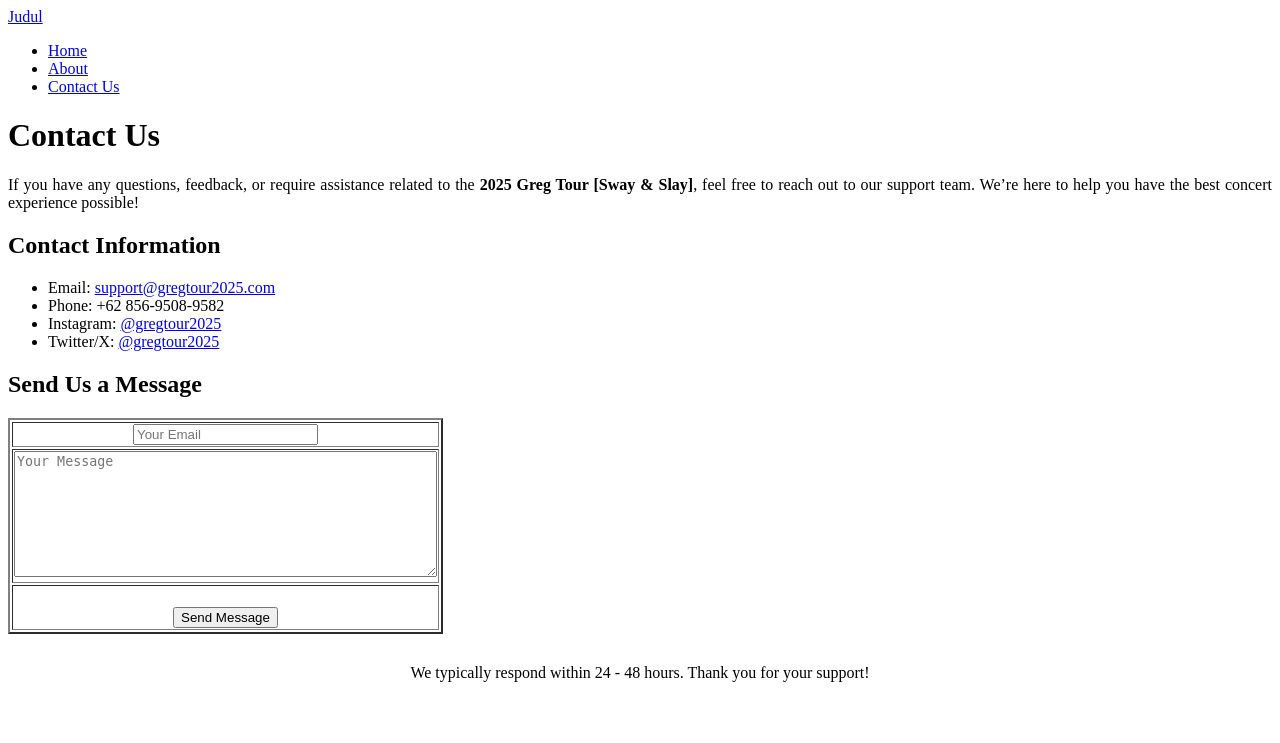
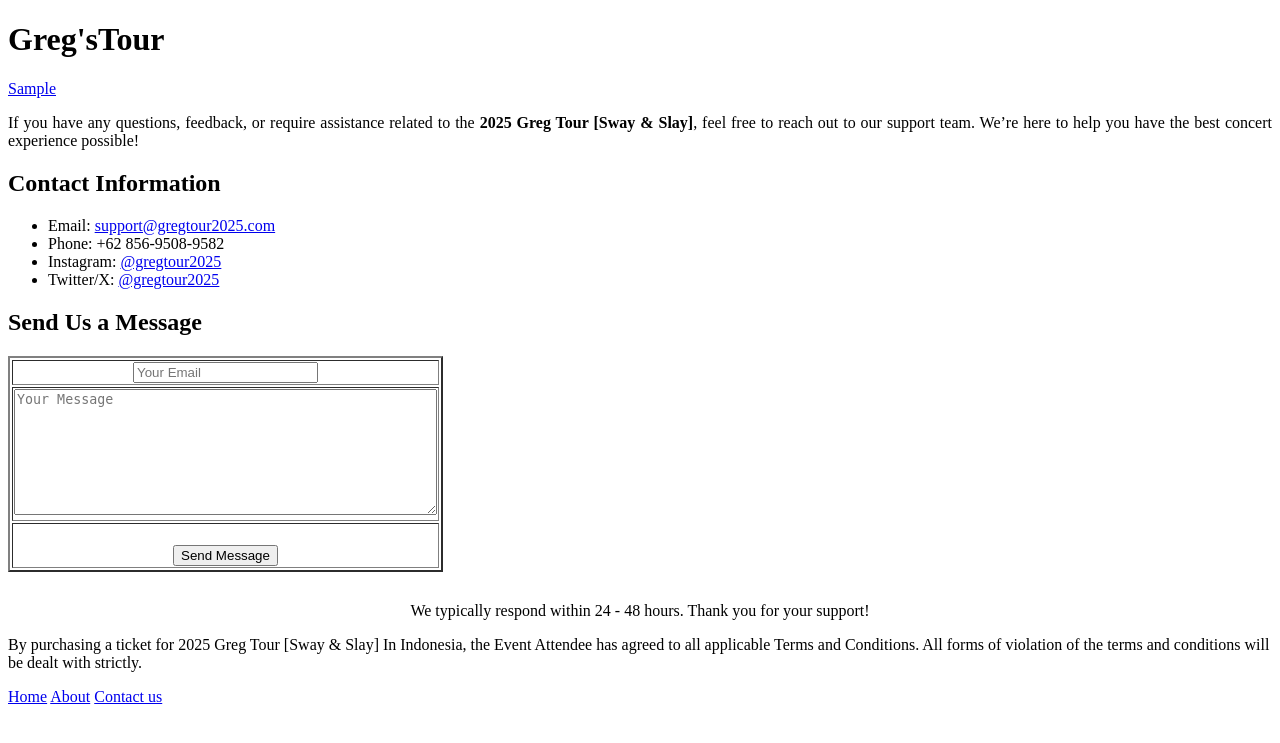
Before and after one commit to JustinCostandinos916/UASProject, a Flask app: template Kelompok6_UASProject_Hiburan/Konser/templates/contactus.html in a window 1280 px wide. Shown: the top 743 px of the page. Run offline with Flask 3, Linux system fonts and the light colour scheme; the template is opened without the code that fills it: most values are stand-ins (such as "Sample title", 1, 10 or a date in 2020).

Commit message:
Baikin Href

```diff
--- a/Kelompok6_UASProject_Hiburan/Konser/app2.py
+++ b/Kelompok6_UASProject_Hiburan/Konser/app2.py
@@ -5,7 +5,8 @@ import hashlib
 import os, pdfkit, pymysql
 
 user = None
-
+if user is None:
+    user = 'Login'
 class TiketKonserApp:
     def __init__(self):
         self.app = Flask(__name__)
@@ -71,18 +72,6 @@ class TiketKonserApp:
                 else:
                     flash('Konfirmasi password salah!', 'danger')
                     return redirect(url_for('register'))
-
-        @self.app.route('/konser')
-        def konser_list():
-            if 'user_id' not in session:
-                flash('Silakan login terlebih dahulu.', 'warning')
-                return redirect(url_for('home'))
-
-            cur = self.con.mysql.cursor()
-            cur.execute("SELECT * FROM konser")
-            konser = cur.fetchall()
-            cur.close()
-            return render_template('lokasi.html', konser=konser)
 
         @self.app.route('/konser/<int:konser_id>')
         def konser_detail(konser_id):
@@ -201,7 +190,7 @@ class TiketKonserApp:
 
         @self.app.route('/about')
         def about():
-            return render_template('about.html')
+            return render_template('about.html', a=user)
 
         @self.app.route('/contact')
         def contact():
--- a/Kelompok6_UASProject_Hiburan/Konser/static/about.css
+++ b/Kelompok6_UASProject_Hiburan/Konser/static/about.css
@@ -98,3 +98,8 @@ footer nav a {
 footer nav a:hover {
   text-decoration: underline;
 }
+
+.Gregtour {
+  text-decoration: None;
+  color: inherit;
+}
--- a/Kelompok6_UASProject_Hiburan/Konser/static/contactus.css
+++ b/Kelompok6_UASProject_Hiburan/Konser/static/contactus.css
@@ -0,0 +1,4 @@
+.Gregtour {
+  text-decoration: None;
+  color: inherit;
+}
--- a/Kelompok6_UASProject_Hiburan/Konser/templates/contactus.html
+++ b/Kelompok6_UASProject_Hiburan/Konser/templates/contactus.html
@@ -7,16 +7,12 @@
     <title>Contact Us</title>
   </head>
   <body>
-    <nav>
-      <a href="contactus.html">Judul</a>
-      <ul>
-        <li><a href="home.html">Home</a></li>
-        <li><a href="about.html">About</a></li>
-        <li><a href="contactus.html">Contact Us</a></li>
-      </ul>
-    </nav>
-
-    <h1>Contact Us</h1>
+    <header>
+      <a class="Gregtour" href="{{url_for('home')}}"
+        ><h1>Greg's<span class="pink">Tour</span></h1></a
+      >
+      <a href="{{ url_for('login') }}" class="login-btn">{{a}}</a>
+    </header>
 
     <p align="justify">
       If you have any questions, feedback, or require assistance related to the <b>2025 Greg Tour [Sway & Slay]</b>,
@@ -51,5 +47,18 @@
     <p align="center" style="margin-top: 30px">
       We typically respond within 24 - 48 hours. Thank you for your support!
     </p>
+
+    <footer>
+      <p class="terms">
+        By purchasing a ticket for 2025 Greg Tour [Sway & Slay] In Indonesia, the Event Attendee has agreed to all
+        applicable Terms and Conditions. All forms of violation of the terms and conditions will be dealt with strictly.
+      </p>
+      <nav>
+        <a href="{{ url_for('home') }}">Home</a>
+        <a href="{{ url_for('about') }}">About</a>
+        <a href="{{ url_for('contact') }}">Contact us</a>
+        <!-- ✅ Perbaikan -->
+      </nav>
+    </footer>
   </body>
 </html>
```
Also changed, not shown: Kelompok6_UASProject_Hiburan/Konser/static/home.css (+12 -8 lines), Kelompok6_UASProject_Hiburan/Konser/templates/about.html (+15 -9 lines), Kelompok6_UASProject_Hiburan/Konser/templates/home.html (+11 -7 lines).
